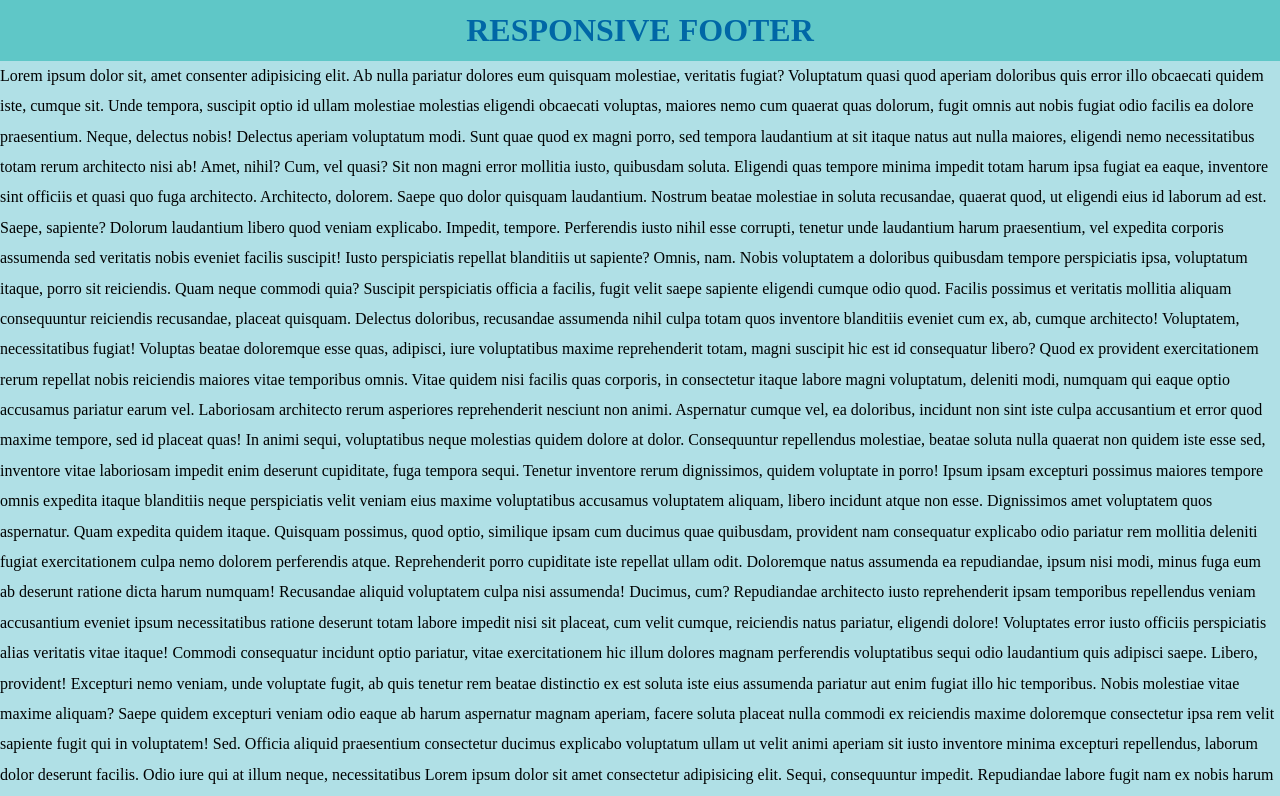
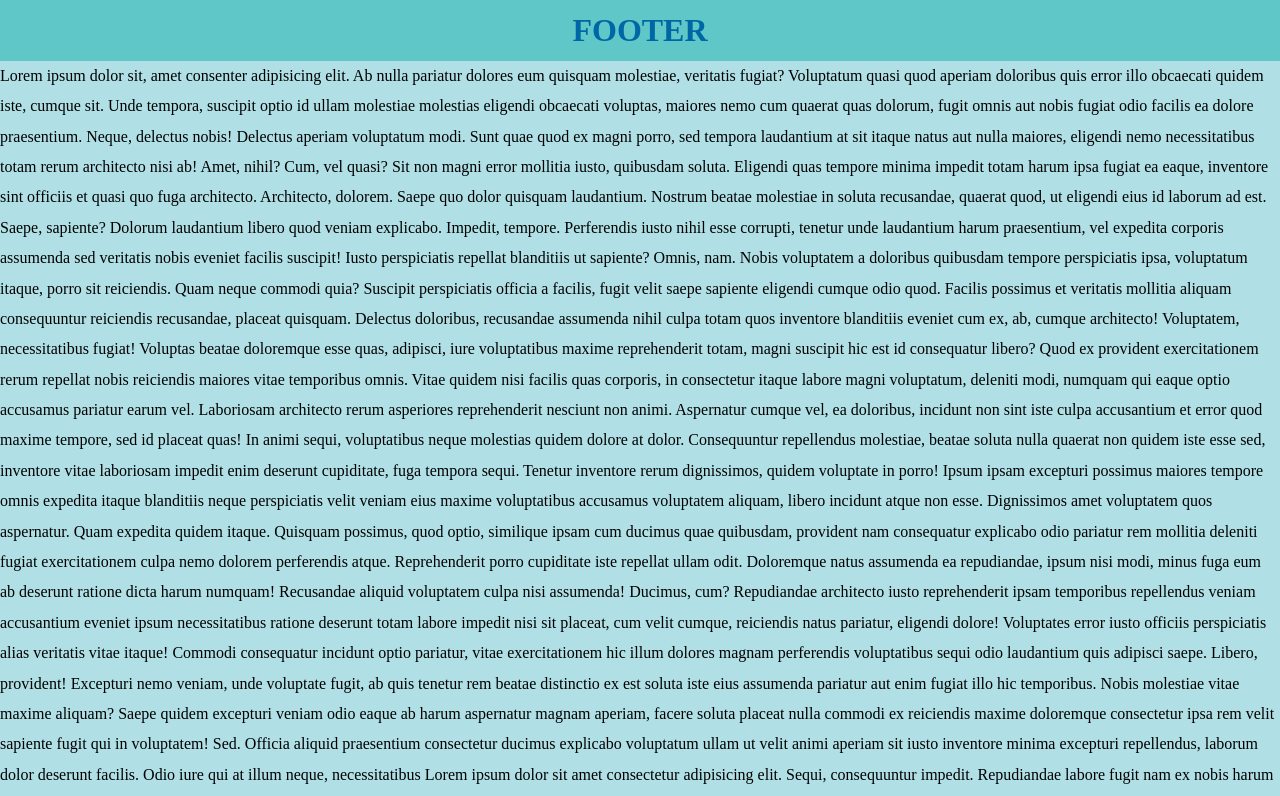
Before and after one commit to Muhammad-S-A-D-I-Q/footer, a plain HTML site: page index.html in a window 1280 px wide. Shown: the top 796 px of the page. Drawn offline with Linux system fonts and the light colour scheme.

Commit message:
footer  assssent completed  !

```diff
--- a/index.html
+++ b/index.html
@@ -22,9 +22,7 @@
 </head>
 
 <body>
-  <h1>
-    RESPONSIVE FOOTER
-  </h1>
+  <h1>                FOOTER                   </h1>
   <p>Lorem ipsum dolor sit, amet consenter adipisicing elit. Ab nulla pariatur dolores eum quisquam molestiae,
     veritatis fugiat? Voluptatum quasi quod aperiam doloribus quis error illo obcaecati quidem iste, cumque sit.
     Unde tempora, suscipit optio id ullam molestiae molestias eligendi obcaecati voluptas, maiores nemo cum quaerat quas
```
